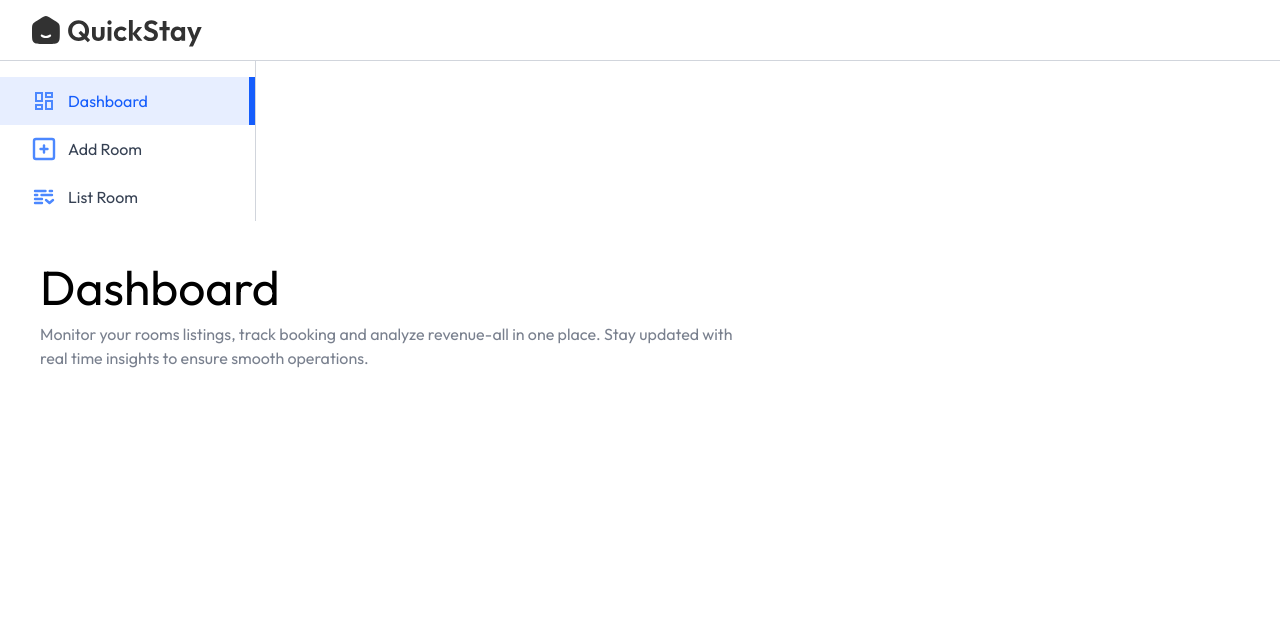
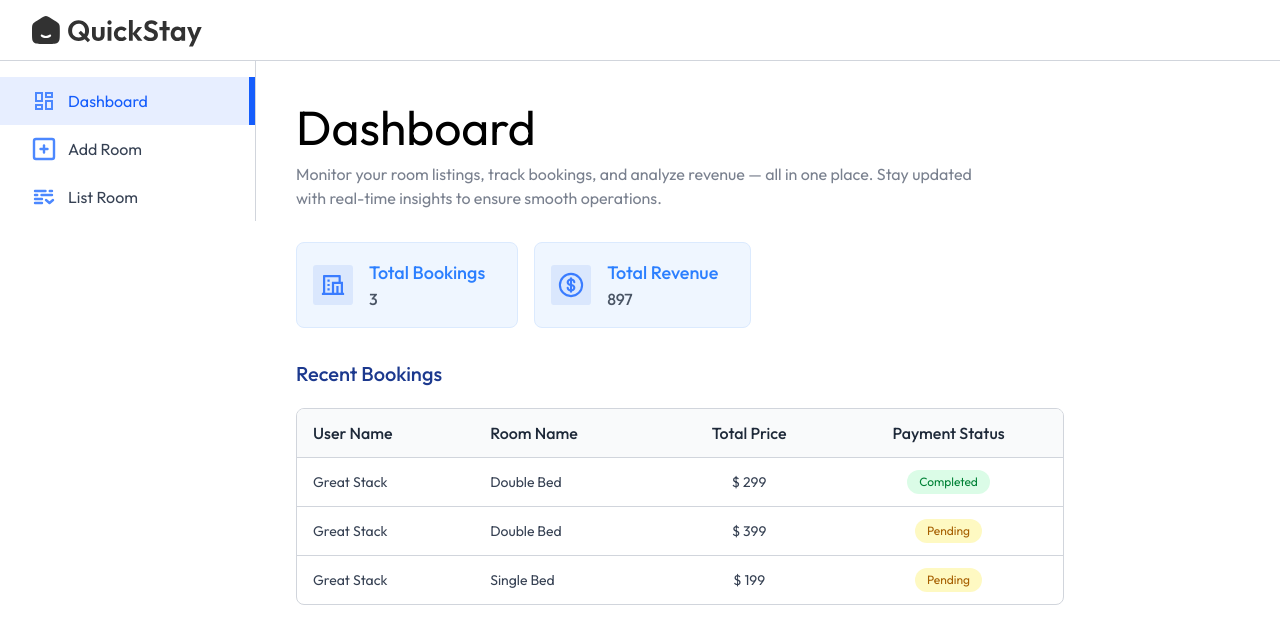
Before and after one commit to Sunny-2610/QuickStay, a React (Vite) app in the folder Client/: page /owner in a window 1280 px wide. Shown: the top 644 px of the page. Built offline with nearby package versions, Linux system fonts and the light colour scheme; a web font is replaced by a local one.

Commit message:
completed dashboard

```diff
--- a/Client/src/pages/hotelOwner/Dashboard.jsx
+++ b/Client/src/pages/hotelOwner/Dashboard.jsx
@@ -1,12 +1,75 @@
-import React from 'react'
+import React, { useState } from 'react'
 import Title from '../../components/Title'
+import { assets, dashboardDummyData } from '../../assets/assets'
 
 const Dashboard = () => {
+  const [dashboardData, setDashboardData] = useState(dashboardDummyData)
   return (
     <div>
-        <Title align='left' font='outfit' title='Dashboard' subtitle='Monitor your rooms listings, track booking
-        and analyze revenue-all in one place. Stay updated with real time insights to ensure smooth operations.'/>
+      <Title
+        align='left'
+        font='outfit'
+        title='Dashboard'
+        subtitle='Monitor your room listings, track bookings,
+        and analyze revenue — all in one place. Stay updated with real-time insights to ensure smooth operations.'
+      />
 
+      {/* ===== Stats Cards ===== */}
+      <div className='flex flex-wrap gap-4 my-8'>
+        {/* Total Bookings */}
+        <div className='bg-blue-50 border border-blue-100 rounded-lg flex items-center p-4 pr-8'>
+          <img src={assets.totalBookingIcon} alt='' className='hidden sm:block h-10' />
+          <div className='flex flex-col sm:ml-4 font-medium'>
+            <p className='text-blue-500 text-lg'>Total Bookings</p>
+            <p className='text-gray-600 text-base'>{dashboardData.totalBookings}</p>
+          </div>
+        </div>
+
+        {/* Total Revenue */}
+        <div className='bg-blue-50 border border-blue-100 rounded-lg flex items-center p-4 pr-8'>
+          <img src={assets.totalRevenueIcon} alt='' className='hidden sm:block h-10' />
+          <div className='flex flex-col sm:ml-4 font-medium'>
+            <p className='text-blue-500 text-lg'>Total Revenue</p>
+            <p className='text-gray-600 text-base'>{dashboardData.totalRevenue}</p>
+          </div>
+        </div>
+      </div>
+
+      {/* ===== Recent Bookings Table ===== */}
+      <h2 className='text-xl text-blue-900 font-medium mb-5'>Recent Bookings</h2>
+      <div className='w-full max-w-3xl text-left border border-gray-300 rounded-lg max-h-80 overflow-y-auto'>
+        <table className='w-full'>
+          <thead className='bg-gray-50'>
+            <tr>
+              <th className='py-3 px-4 text-gray-800 font-medium text-left'>User Name</th>
+              <th className='py-3 px-4 text-gray-800 font-medium text-left hidden sm:table-cell'>Room Name</th>
+              <th className='py-3 px-4 text-gray-800 font-medium text-center'>Total Price</th>
+              <th className='py-3 px-4 text-gray-800 font-medium text-center'>Payment Status</th>
+            </tr>
+          </thead>
+
+          <tbody className='text-sm'>
+            {dashboardData.bookings.map((item, index) => (
+              <tr key={index} className='border-t border-gray-300'>
+                <td className='py-3 px-4 text-gray-700'>{item.user.username}</td>
+                <td className='py-3 px-4 text-gray-700 hidden sm:table-cell'>{item.room.roomType}</td>
+                <td className='py-3 px-4 text-gray-700 text-center'>$ {item.totalPrice}</td>
+                <td className='py-3 px-4 text-center'>
+                  <button
+                    className={`py-1 px-3 text-xs rounded-full ${
+                      item.isPaid
+                        ? 'bg-green-100 text-green-700'
+                        : 'bg-yellow-100 text-yellow-700'
+                    }`}
+                  >
+                    {item.isPaid ? 'Completed' : 'Pending'}
+                  </button>
+                </td>
+              </tr>
+            ))}
+          </tbody>
+        </table>
+      </div>
     </div>
   )
 }
--- a/Client/src/pages/hotelOwner/Layout.jsx
+++ b/Client/src/pages/hotelOwner/Layout.jsx
@@ -7,7 +7,7 @@ const Layout = () => {
   return (
     <div>
         <Navbar />
-        <div flex h-full>
+        <div className= 'flex h-full'>
                     <Sidebar />
                     <div className='flex-1 p-4 pt-10 md:px-10 h-full'>
                         <Outlet />
```
